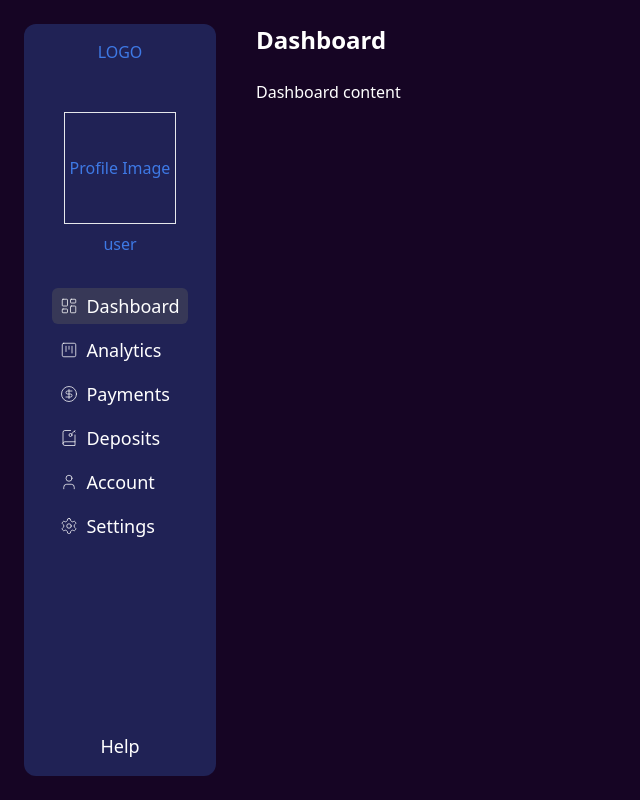
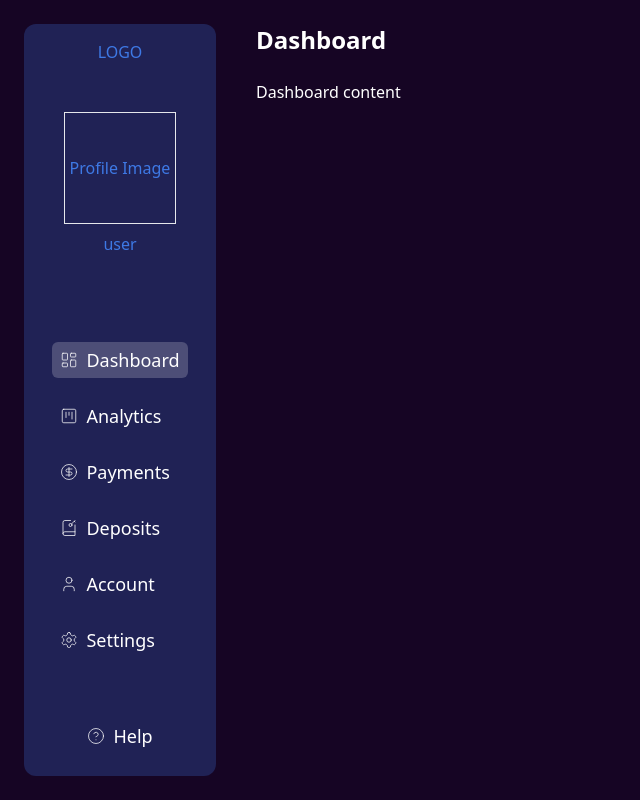
Before and after one commit to Hack-Weekly/lavender-snake-banking, a React (Vite) app in the folder frontend/: page /dashboard in a window 1280 px wide. Shown: the whole page, without its empty margins (0-640 px from the left). Built offline with nearby package versions, Linux system fonts and the light colour scheme.

Commit message:
Made Frontend a little bit prettier

```diff
--- a/frontend/src/components/dashboard-layout-components/LeftSideBar.jsx
+++ b/frontend/src/components/dashboard-layout-components/LeftSideBar.jsx
@@ -1,5 +1,6 @@
-import { NavLink } from "react-router-dom";
-import { navOptions } from "../../constants/navOptions";
+import {NavLink} from "react-router-dom";
+import {navOptions} from "../../constants/navOptions";
+import {HelpCircle} from "lucide-react";
 
 const LeftSideBar = () => {
     return (
@@ -8,21 +9,26 @@ const LeftSideBar = () => {
             <div className="h-28 flex items-center justify-center border mx-6 mt-12 mb-2">
                 Profile Image
             </div>
+
             <div className="text-center">user</div>
-      <nav className="mt-8 flex flex-col items-center flex-auto">
+
+            <div className="py-10"></div>
+
+            <nav className="flex flex-col items-center flex-auto">
                 <ul className="flex flex-col gap-2 text-lg text-lightest">
                     {navOptions.map((navOption) => {
                         return (
                             <li key={navOption.name}>
                                 <NavLink
                                     to={navOption.path}
-                  className={({ isActive }) =>
-                    `flex items-center gap-2 px-2 py-1 rounded-md ${
-                      isActive ? "bg-grey/40" : ""
+                                    className={({isActive}) =>
+                                        `flex items-center gap-2 px-2 py-1 rounded-md my-1.5 transition-colors hover:bg-gradient-to-r from-[#3E79E5] to-[#01B8E3] hover:text-transparent hover:bg-clip-text hover:bg-clip-icon duration-150  ${
+                                            isActive ? "text-white bg-white/20 " : ""
                                         }`
                                     }
                                 >
-                  <navOption.icon size={18} strokeWidth={1} /> {navOption.name}
+                                    <navOption.icon size={18} strokeWidth={1}/>
+                                    {navOption.name}
                                 </NavLink>
                             </li>
                         );
@@ -30,7 +36,19 @@ const LeftSideBar = () => {
                 </ul>
 
                 <ul className="text-lg text-lightest mt-auto">
-          <li>Help</li>
+                    <li>
+                        <NavLink
+                            to={"./home"}
+                            className={({isActive}) =>
+                                `flex items-center gap-2 px-2 py-1 rounded-md my-1.5 transition-colors hover:bg-gradient-to-r from-[#3E79E5] to-[#01B8E3] hover:text-transparent hover:bg-clip-text hover:bg-clip-icon duration-150  ${
+                                    isActive ? "text-white bg-white/20 " : ""
+                                }`
+                            }
+                        >
+                            <HelpCircle size={18} strokeWidth={1}/>
+                            {"Help"}
+                        </NavLink>
+                    </li>
                 </ul>
             </nav>
         </div>
```
Lines whose indentation alone changed are shown as unchanged.
